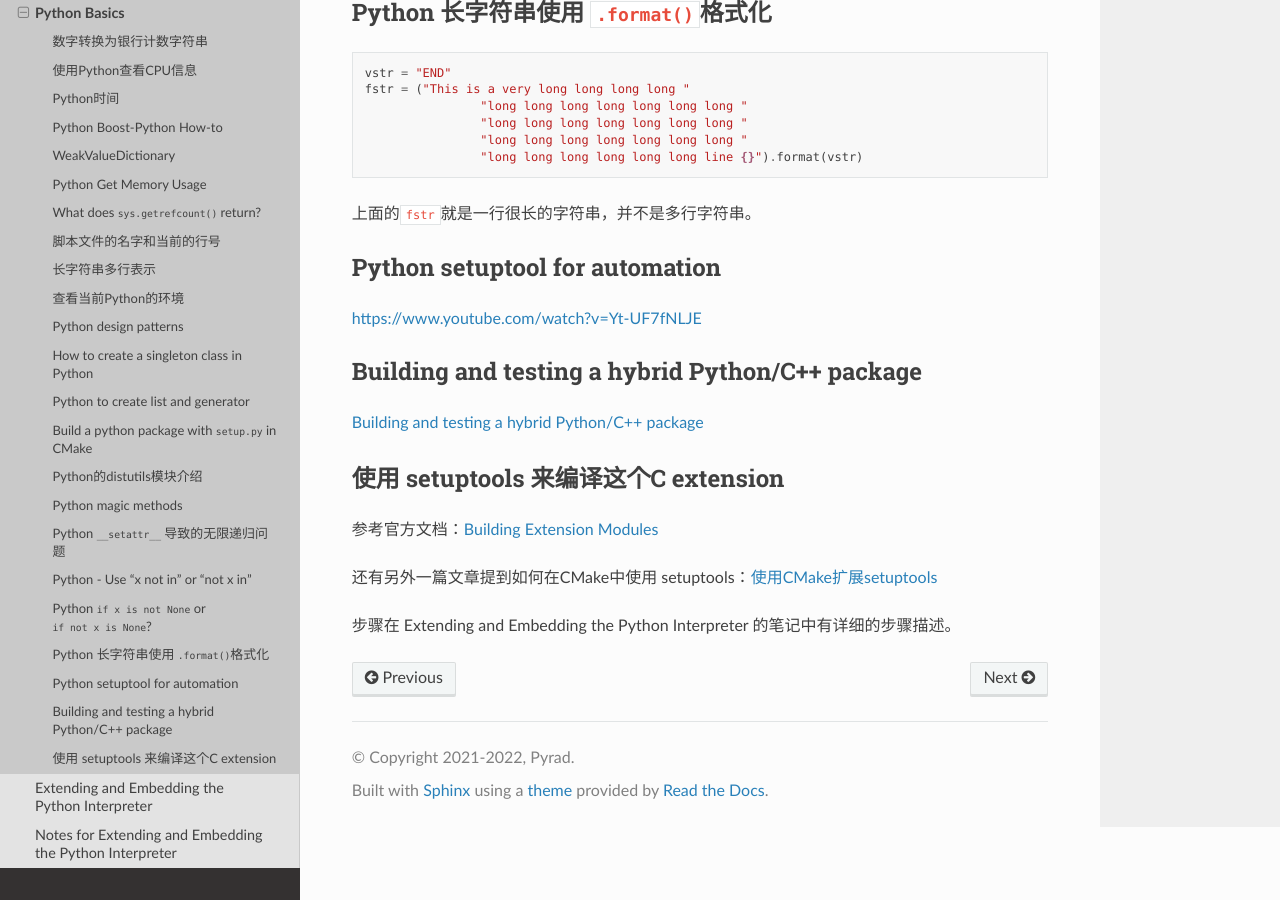
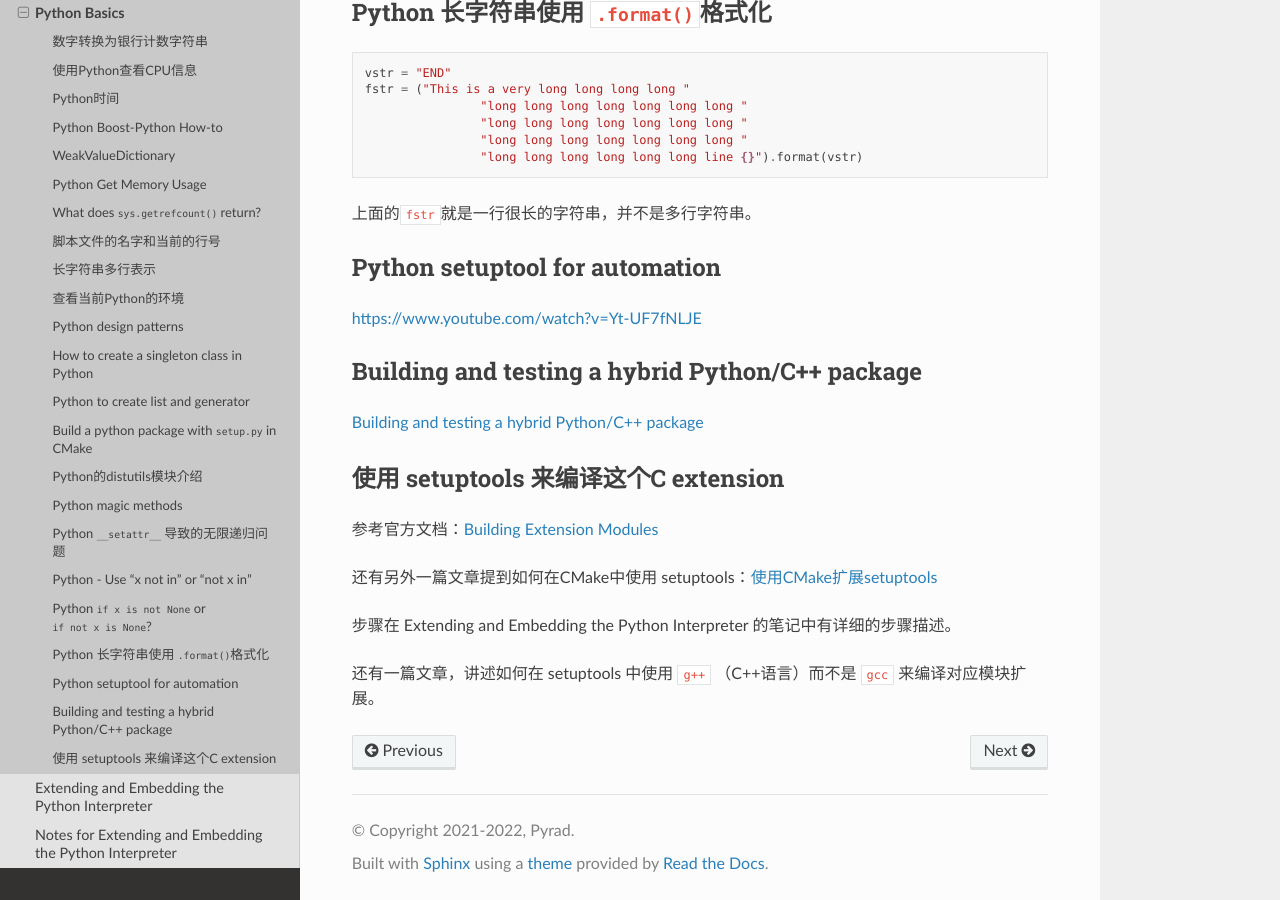
Before and after one commit to Pyrad/pyradnotes, a Sphinx documentation site: the page built from source/Python/pythonbasic.md, in a window 1280 px wide and 900 px high, scrolled down 6948 px. Built offline with Sphinx 7.4.7 and the Read the Docs theme 2.0.0, drawn with Linux system fonts in a browser that asks for light colours.

Commit message:
Python Notes no how to use setuptools (continue)

```diff
--- a/source/Python/pythonbasic.md
+++ b/source/Python/pythonbasic.md
@@ -361,3 +361,5 @@ fstr = ("This is a very long long long long "
 还有另外一篇文章提到如何在CMake中使用 setuptools：[使用CMake扩展setuptools](https://cloud.tencent.com/developer/information/%E4%BD%BF%E7%94%A8CMake%E6%89%A9%E5%B1%95setuptools%E3%80%82%E6%9C%AA%E5%AE%89%E8%A3%85%E7%94%9F%E6%88%90%E6%89%A9%E5%B1%95)
 
 步骤在 Extending and Embedding the Python Interpreter 的笔记中有详细的步骤描述。
+
+还有一篇文章，讲述如何在 setuptools 中使用 `g++` （C++语言）而不是 `gcc` 来编译对应模块扩展。
```
